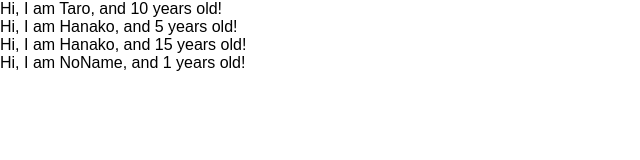
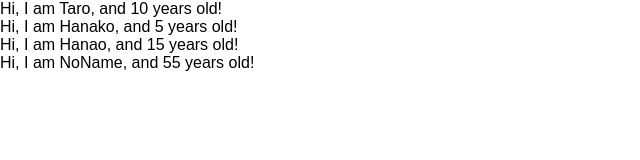
Before and after one commit to k-suzuki-k/my-udemy-react-redux-crud-application, a React (Create React App) app: page / in a window 1280 px wide. Shown: the top 160 px of the page, without its empty margins (0-640 px from the left). Built offline with nearby package versions, Linux system fonts and the light colour scheme.

Commit message:
learn prop-types

```diff
--- a/src/App.js
+++ b/src/App.js
@@ -1,11 +1,12 @@
 import React from 'react';
+import PropTypes from 'prop-types';
 
 const App = () => {
   const profiles = [
     { name: "Taro", age: 10 },
     { name: "Hanako", age: 5 },
-    { name: "Hanako", age: 15 },
-    { name: "NoName" }
+    { name: "Hanao", age: 15 },
+    { name: "NoName", age: 55 }
   ]
   return (
     <div>
@@ -22,8 +23,9 @@
   return <div>Hi, I am {props.name}, and {props.age} years old!</div>
 }
 
-User.defaultProps = {
-  age: 1
+User.propTypes = {
+  name: PropTypes.string,
+  age: PropTypes.number.isRequired
 }
 
 export default App;
```
